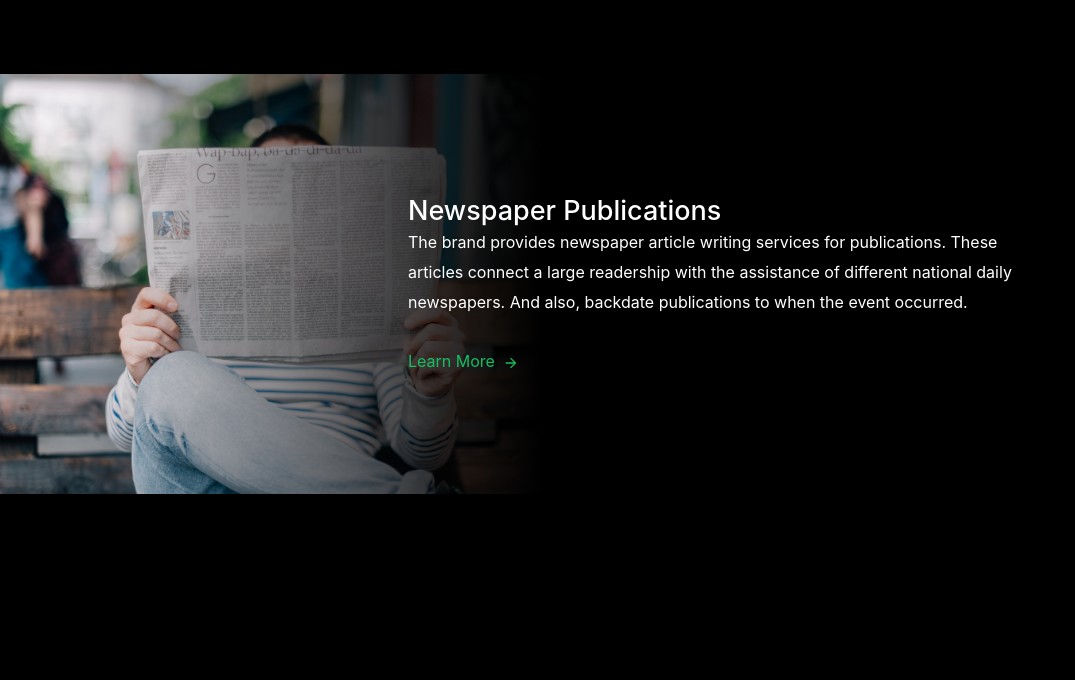
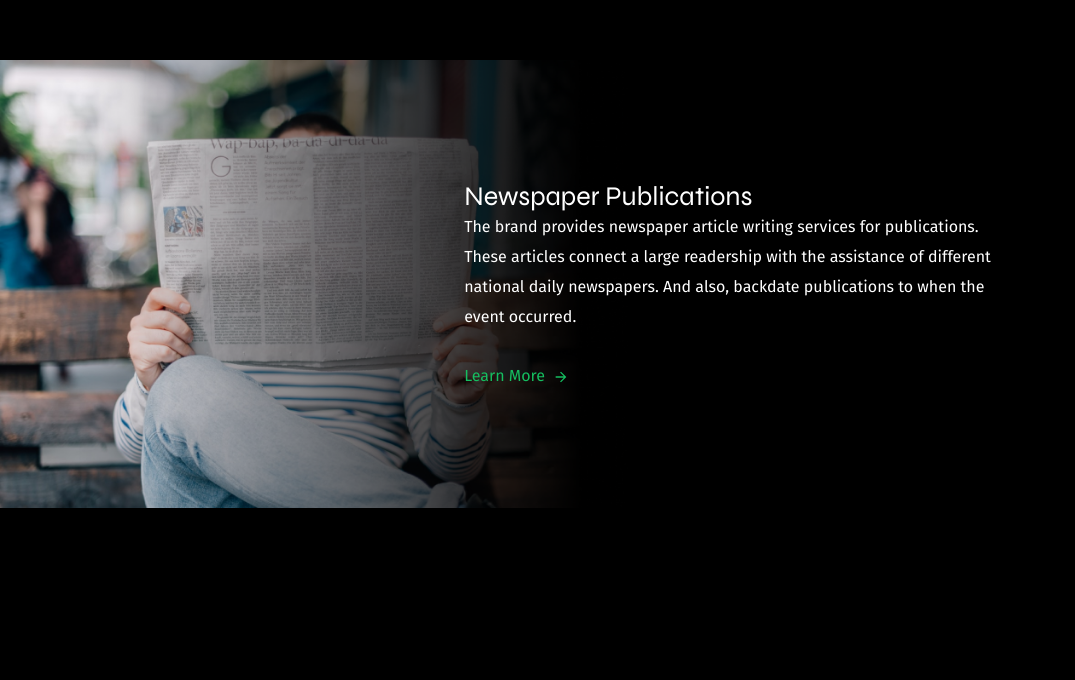
Before and after one commit to Umoren/solvent, a Next.js app: page / in a window 1280 px wide. Shown: the part 1590-2270 px from the top of the page, without its empty margins (0-1075 px from the left). Built offline with nearby package versions, Linux system fonts and the light colour scheme.

Commit message:
completed homepage

```diff
--- a/Theme.js
+++ b/Theme.js
@@ -1,15 +1,11 @@
-import { extendTheme } from "@chakra-ui/react";
+import { extendTheme } from '@chakra-ui/react'
 
-const overrides = {
-  components: {
-    Box: {
-      baseStyle: {
-        border: "none"
-      }
-    }
+const theme = extendTheme({
+  fonts: {
+    heading: `'Syne', sans-serif`,
+    body: `'Fira Sans', sans-serif`,
+    button: `'IBM Plex Sans', sans-serif`
+  },
+})
 
-  },
-};
-
-const theme = extendTheme(overrides);
-export default theme;
+export default theme
--- a/package.json
+++ b/package.json
@@ -13,6 +13,9 @@
     "@chakra-ui/react": "^2.2.4",
     "@emotion/react": "^11.10.0",
     "@emotion/styled": "^11.10.0",
+    "@fontsource/fira-sans": "^4.5.8",
+    "@fontsource/ibm-plex-sans": "^4.5.11",
+    "@fontsource/syne": "^4.5.9",
     "framer-motion": "^6.5.1",
     "next": "12.2.3",
     "react": "18.2.0",
--- a/pages/_app.js
+++ b/pages/_app.js
@@ -2,6 +2,9 @@ import '../styles/globals.css'
 import { ChakraProvider } from '@chakra-ui/react'
 import Layout from '../components/Layout'
 import theme from '../Theme'
+import "@fontsource/syne"
+import "@fontsource/fira-sans"
+import "@fontsource/ibm-plex-sans"
 
 function MyApp({ Component, pageProps }) {
   return (
```
Also changed, not shown: 1 other file (tests, documents, lock files or other folders).
